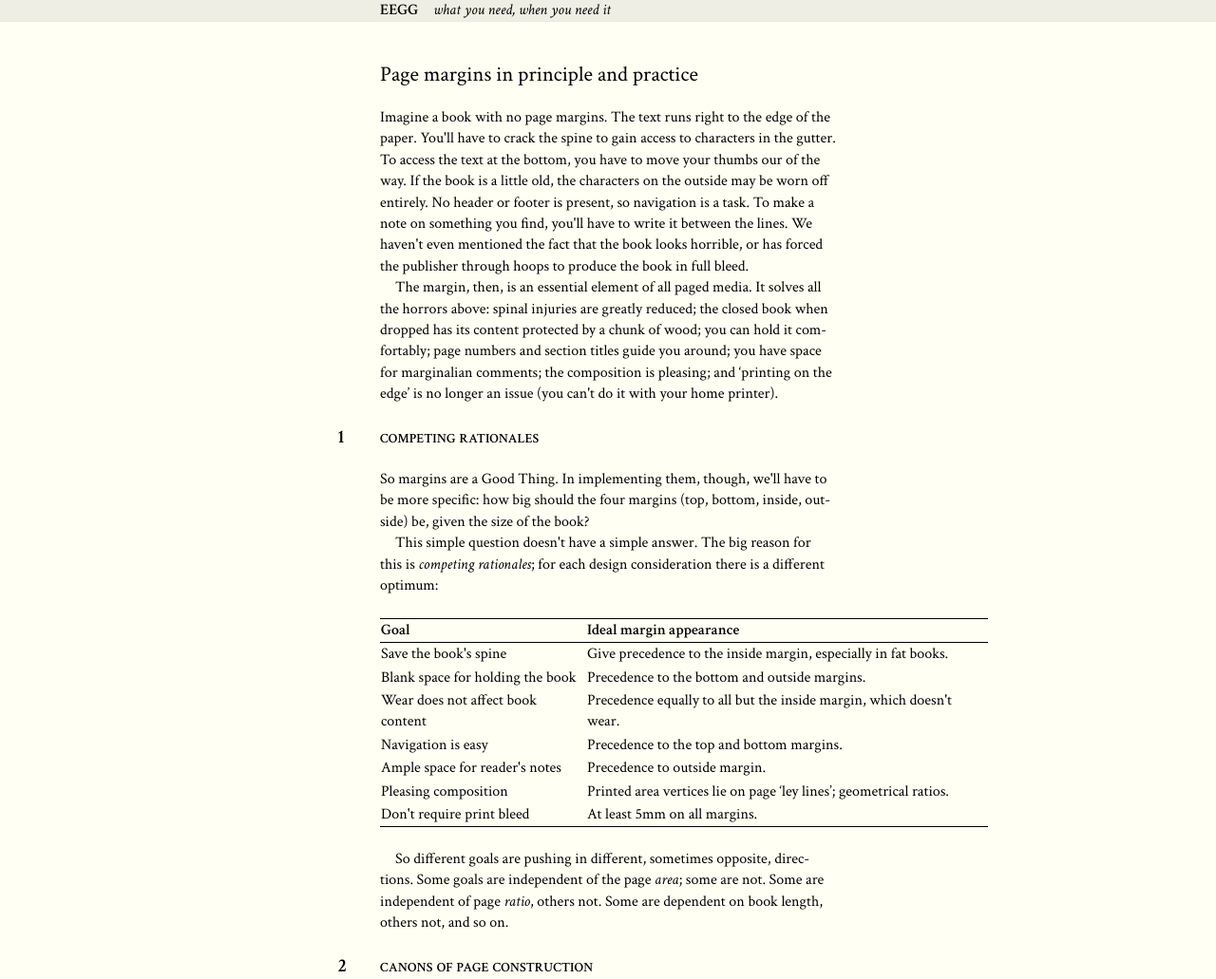
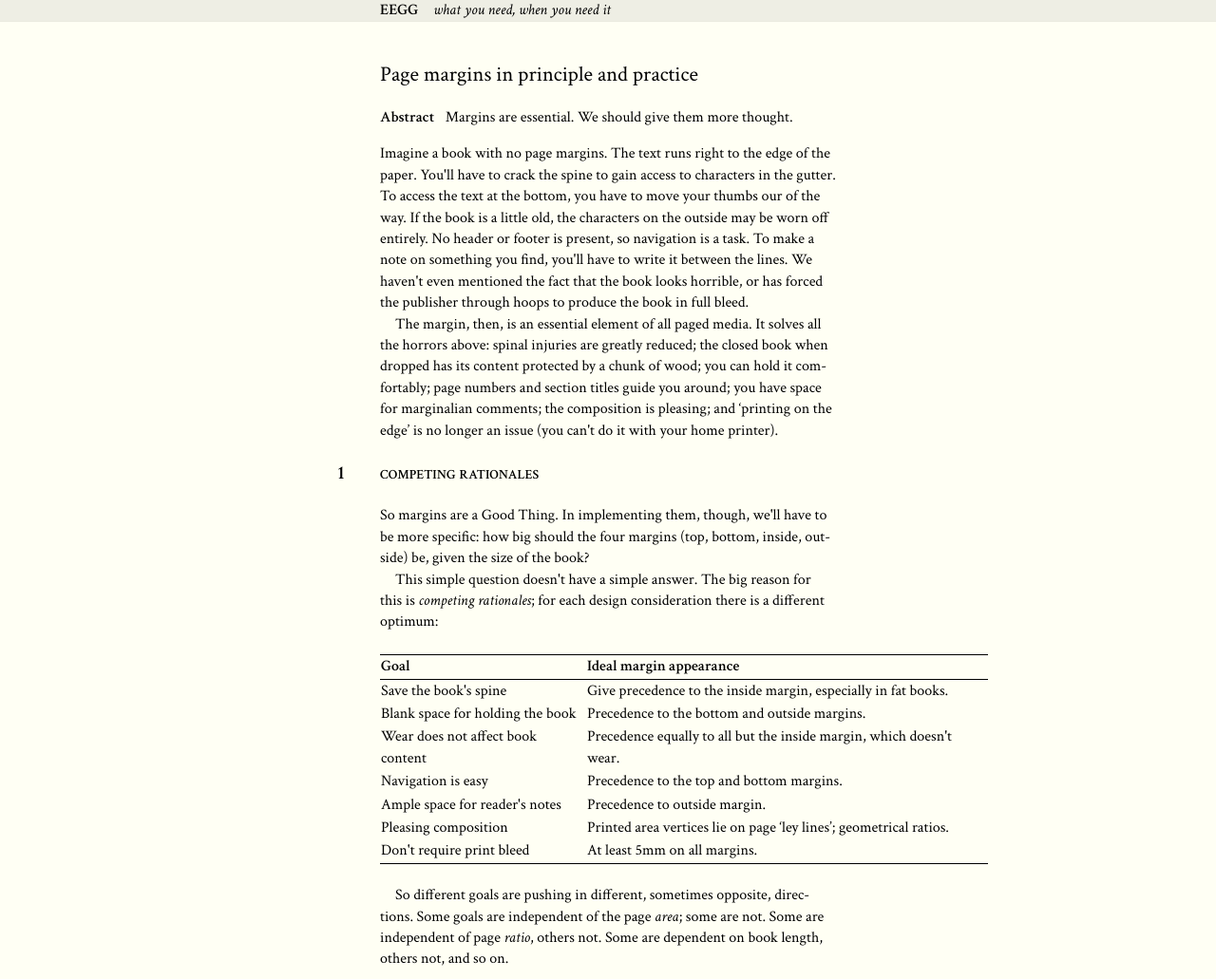
Before and after one commit to jameshfisher/blog, a plain HTML site: page margins.html in a window 1280 px wide. Shown: the top 1031 px of the page at 95% size. Drawn offline with nearby package versions, Linux system fonts and the light colour scheme; some packages are replaced by stand-ins of ours; a script that the page names is missing.

Commit message:
simple abstract

```diff
--- a/margins.html
+++ b/margins.html
@@ -7,6 +7,11 @@
       </script><script type="text/javascript" src="http://cdn.mathjax.org/mathjax/latest/MathJax.js?config=TeX-AMS-MML_HTMLorMML"></script><script type="text/javascript" src="static/hyphenate.js"></script><link rel="stylesheet" type="text/css" href="http://fonts.googleapis.com/css?family=Crimson+Text:regular,regularitalic,600,600italic"></link><link rel="stylesheet" type="text/css" href="static/main.css"></link><link rel="icon" type="image/png" href="static/favicon.png"></link><title>eegg</title></head><body><div class="header"><div id="headerContents"><hgroup><h1>EEGG</h1><h2>What you need, when you need it</h2></hgroup></div></div><div class="main">
 
   <h1 class="articleTitle">Page margins in principle and practice</h1>
+
+  <div class="abstract"><span class="abstractWord">Abstract</span>
+    Margins are essential.
+    We should give them more thought.
+  </div>
 
 	<p class="hyphenate">
 		Imagine a book with no page margins.
--- a/src/margins.xml
+++ b/src/margins.xml
@@ -8,6 +8,11 @@
 	version="5.0" xml:lang="en">
 
   <title>Page margins in principle and practice</title>
+
+  <abstract>
+    Margins are essential.
+    We should give them more thought.
+  </abstract>
 
 	<para>
 		Imagine a book with no page margins.
--- a/static/main.css
+++ b/static/main.css
@@ -31,6 +31,15 @@ h2 {
     font-size: 1.25em;
     line-height: 1.12em; /* 1.4 / 1.25 */
     margin: 1.12em 0 1.12em -2.24em;
+}
+
+div.abstract {
+  margin: 0 0 1em 0;
+}
+
+div.abstract span.abstractWord {
+  font-weight: bold;
+  margin-right: 0.5em;
 }
 
 div.header {
```
Also changed, not shown: 1 other file.
